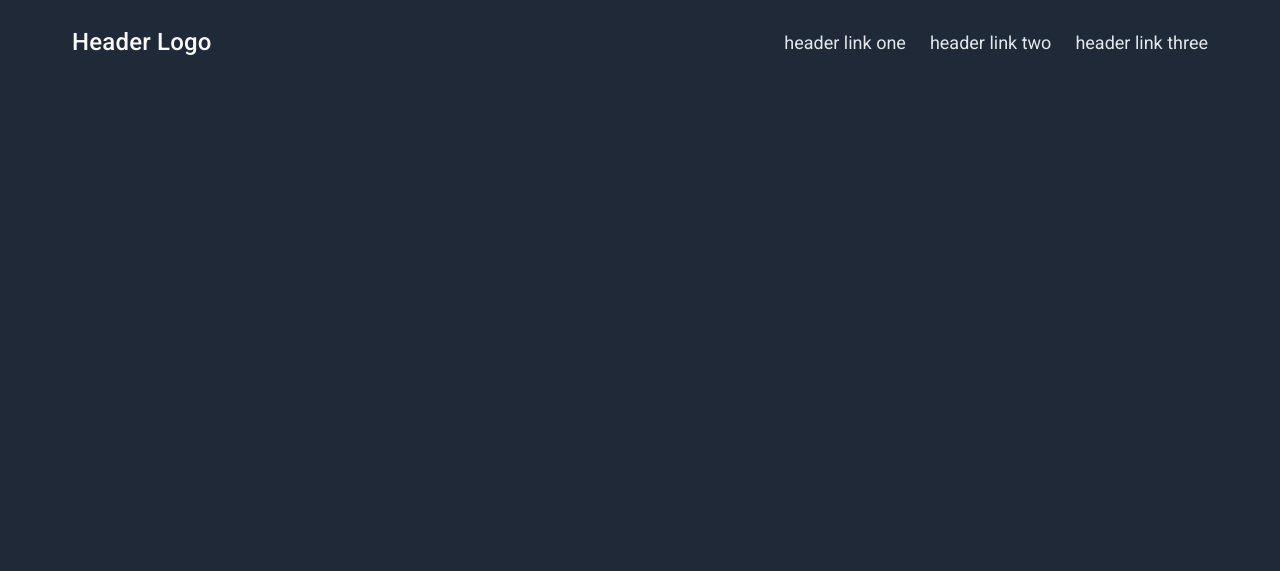
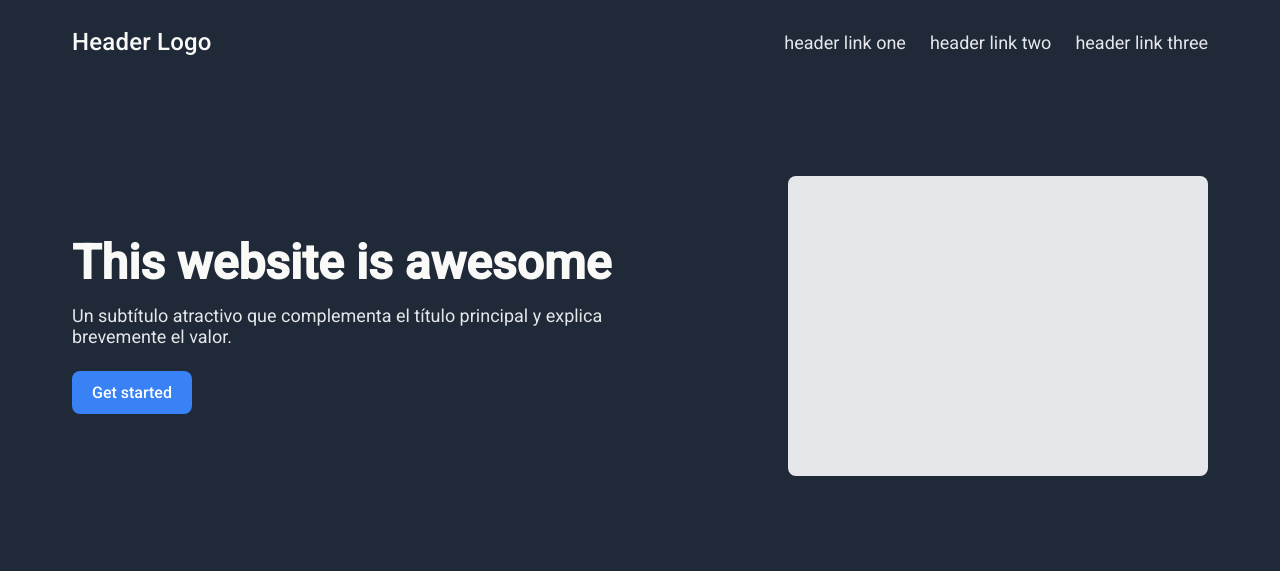
Before and after one commit to jorge-maikel-sierra/Landing-Page, a plain HTML site: page index.html in a window 1280 px wide. Drawn offline with Linux system fonts and the light colour scheme.

Commit message:
feat(hero): Agregar sección principal adaptable
- Agregar sección principal después del encabezado
- Agregar variables CSS y estilos adaptables; mantener las convenciones
del proyecto
- Previsualizar cargando el proyecto y abriendo index.html en el
navegador

```diff
--- a/index.html
+++ b/index.html
@@ -20,5 +20,17 @@
       </nav>
     </div>
   </header>
+
+  <!-- Hero section -->
+  <section class="hero" aria-label="Hero">
+    <div class="container hero-inner">
+      <div class="hero-content">
+        <h1 class="hero-title">This website is awesome</h1>
+        <p class="hero-subtitle">Un subtítulo atractivo que complementa el título principal y explica brevemente el valor.</p>
+        <a href="#" class="btn-primary">Get started</a>
+      </div>
+      <div class="hero-image" role="img" aria-label="Placeholder image"></div>
+    </div>
+  </section>
 </body>
 </html>
--- a/styles.css
+++ b/styles.css
@@ -63,3 +63,63 @@ body{font-family: 'Roboto', system-ui, -apple-system, 'Segoe UI', Roboto, 'Helve
   .logo{font-size:20px}
   .nav-link{font-size:16px}
 }
+
+/* Hero styles */
+:root{
+  --hero-title: #F9FAF8;
+  --hero-sub: #E5E7EB;
+  --btn-blue: #3882F6;
+  --placeholder: #E5E7EB;
+}
+
+.hero{
+  background: var(--bg);
+  color: var(--hero-sub);
+  padding: 64px 0;
+}
+
+.hero-inner{
+  display: flex;
+  align-items: center;
+  justify-content: space-between;
+  gap: 40px;
+}
+
+.hero-content{max-width:620px}
+
+.hero-title{
+  font-family: 'Roboto', system-ui, -apple-system, 'Segoe UI', Roboto, 'Helvetica Neue', Arial;
+  font-size:48px;
+  font-weight:900;
+  color:var(--hero-title);
+  margin:0 0 16px 0;
+  line-height:1.05;
+}
+
+.hero-subtitle{font-size:18px;color:var(--hero-sub);margin:0 0 24px 0}
+
+.btn-primary{
+  display:inline-block;
+  background:var(--btn-blue);
+  color:#fff;
+  padding:12px 20px;
+  border-radius:8px;
+  text-decoration:none;
+  font-weight:500;
+  transition:transform 160ms ease, background 160ms ease;
+}
+
+.btn-primary:hover{transform:translateY(-2px);background:#2f6fe0}
+
+.hero-image{
+  width:420px;
+  height:300px;
+  background:var(--placeholder);
+  border-radius:8px;
+}
+
+@media (max-width: 640px){
+  .hero-inner{flex-direction:column;text-align:center}
+  .hero-content{max-width:100%}
+  .hero-image{width:100%;height:200px}
+}
```
